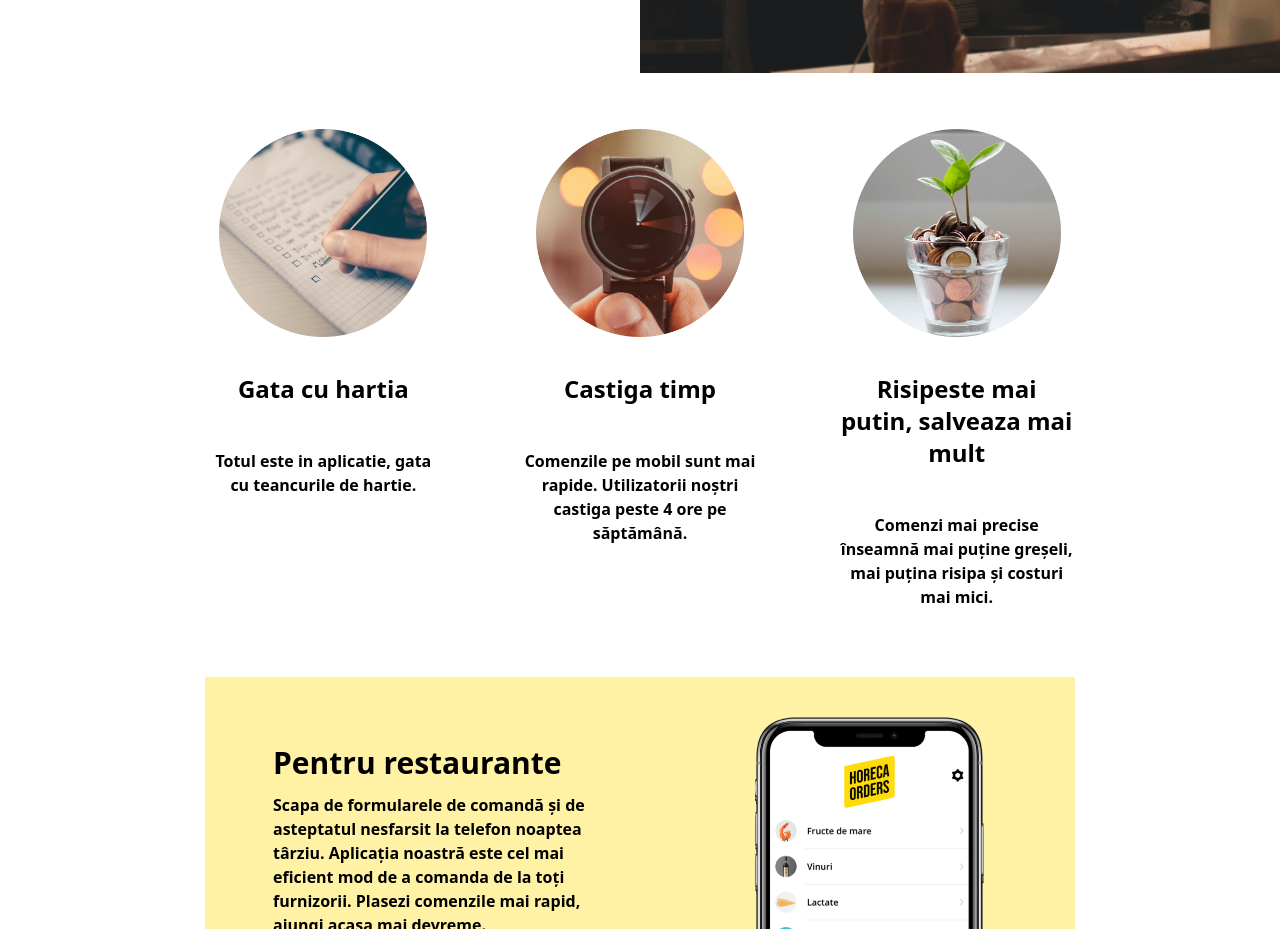
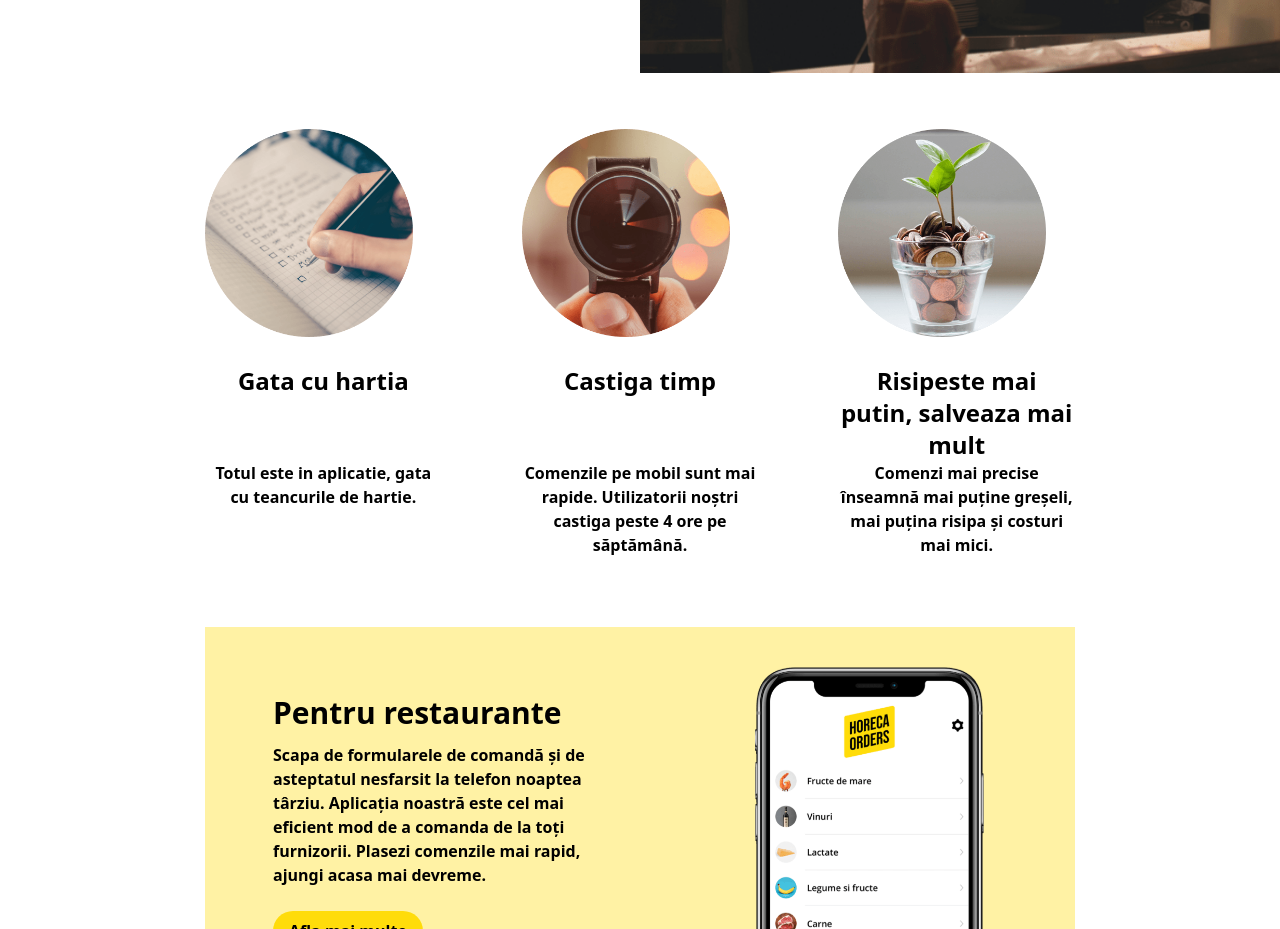
Before and after one commit to tiberiuc/tho-website, a React (Create React App) app: page / in a window 1280 px wide. Shown: the part 980-1909 px from the top of the page. Built offline with nearby package versions, Linux system fonts and the light colour scheme.

Commit message:
feedback in progress

```diff
--- a/src/App.js
+++ b/src/App.js
@@ -1,13 +1,13 @@
 import './App.css';
 import Home from 'Components/Home';
 import Footer from 'Components/Footer';
-import { BrowserRouter, Route, Routes } from 'react-router-dom';
+import { Route, Routes } from 'react-router-dom';
 import Restaurants from 'Components/Restaurants';
 import Suppliers from 'Components/Suppliers';
 
 function App() {
   return (
-    <BrowserRouter>
+    <>
             <Routes>
                 <Route path="/" element={ <Home />}>
               </Route>
@@ -15,7 +15,7 @@ function App() {
                 <Route path="furnizori" element={<Suppliers />} />
             </Routes>
             <Footer />
-    </BrowserRouter>
+    </>
   );
 }
 
--- a/src/Components/FirstSection/index.jsx
+++ b/src/Components/FirstSection/index.jsx
@@ -41,13 +41,13 @@ function FirstSection({ colors, subHeader }) {
       </div>
       <div className="flex justify-center">
         <div
-          className={`grid lg:grid-cols-3 grid-cols-1 gap-x-20 justify-items-center lg:mt-14 lg:mb-13 ${
-            subHeader.marginOfSection ? subHeader.marginOfSection : "mb-34"
+          className={`grid lg:grid-cols-3 grid-cols-1 gap-x-20 justify-items-center lg:mt-14 ${
+            subHeader?.marginOfSection ? subHeader?.marginOfSection : "mb-0"
           } max-w-3.5xl`}
         >
           {subHeader?.info.map((item) => {
             return (
-              <div className="flex flex-col items-center w-60 w-full mt-34 lg:mt-0">
+              <div className="grid grid-rows-[200px_minmax(100px,_1fr)_150px] justify-center w-60 w-full mt-34 lg:mt-0">
                 <picture>
                   <source media="(max-width: 799px)" srcset={item.img3} />
                   <source media="(min-width: 800px)" srcset={item.img2} />
@@ -60,7 +60,7 @@ function FirstSection({ colors, subHeader }) {
                 <span className="font-openSans font-bold text-2xl lg:mt-9 mt-12 text-center">
                   {item.subtitle}
                 </span>
-                <span className="font-openSans lg:font-semibold lg:text-base text-lg lg:mt-11 mt-7 text-center">
+                <span className="font-openSans lg:font-semibold lg:text-base text-lg text-center">
                   {item.description}
                 </span>
               </div>
--- a/src/Components/Suppliers/index.jsx
+++ b/src/Components/Suppliers/index.jsx
@@ -132,7 +132,7 @@ function Suppliers() {
             img2x: "images/ustensila-bucatarie@2x.png",
             img3x: "images/ustensila-bucatarie@3x.png",
           },
-          marginOfSection: "mb-0",
+          marginOfSection: "mb-16",
           info: [
             {
               img: "images/adio-greseli.png",
--- /dev/null
+++ b/src/helpers/ScrollToTop.js
@@ -0,0 +1,17 @@
+import { useEffect } from "react";
+import { useLocation } from "react-router-dom";
+
+export default function ScrollToTop() {
+  const { pathname } = useLocation();
+
+  useEffect(() => {
+    // "document.documentElement.scrollTo" is the magic for React Router Dom v6
+    document.documentElement.scrollTo({
+      top: 0,
+      left: 0,
+      behavior: "instant", // Optional if you want to skip the scrolling animation
+    });
+  }, [pathname]);
+
+  return null;
+}
--- a/src/index.js
+++ b/src/index.js
@@ -1,14 +1,16 @@
 import React from 'react';
-import ReactDOM from 'react-dom/client';
+import * as ReactDOM from 'react-dom/client';
 import 'index.css';
 import App from 'App';
-
+import ScrollToTop from 'helpers/ScrollToTop';
+import { BrowserRouter as Router } from "react-router-dom";
 
 const root = ReactDOM.createRoot(document.getElementById('root'));
 root.render(
-  <React.StrictMode>
+  <Router>
+    <ScrollToTop />
     <App />
-  </React.StrictMode>
+  </Router>
 );
 
 // If you want to start measuring performance in your app, pass a function
```
Lines whose indentation alone changed are shown as unchanged.
